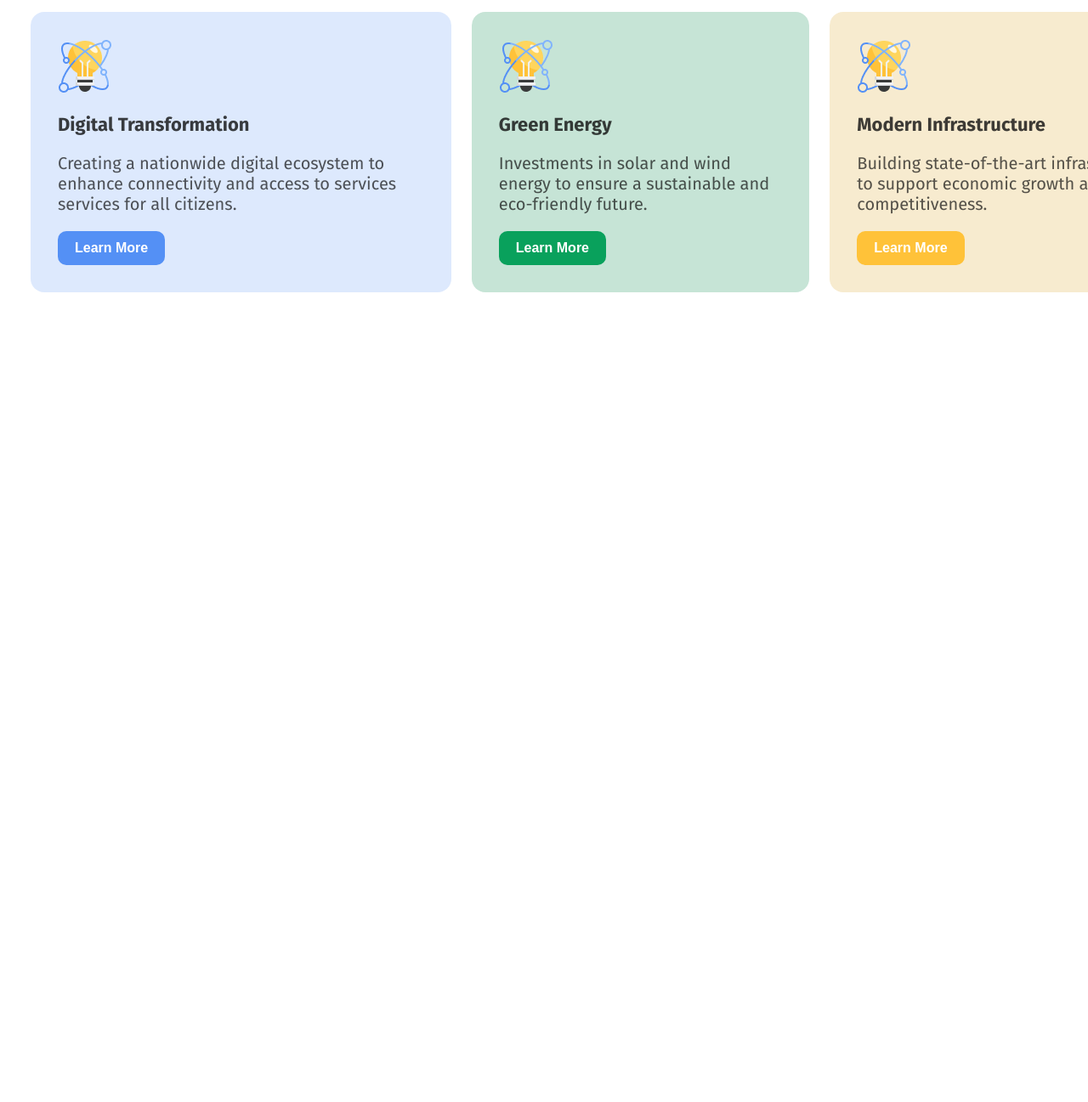
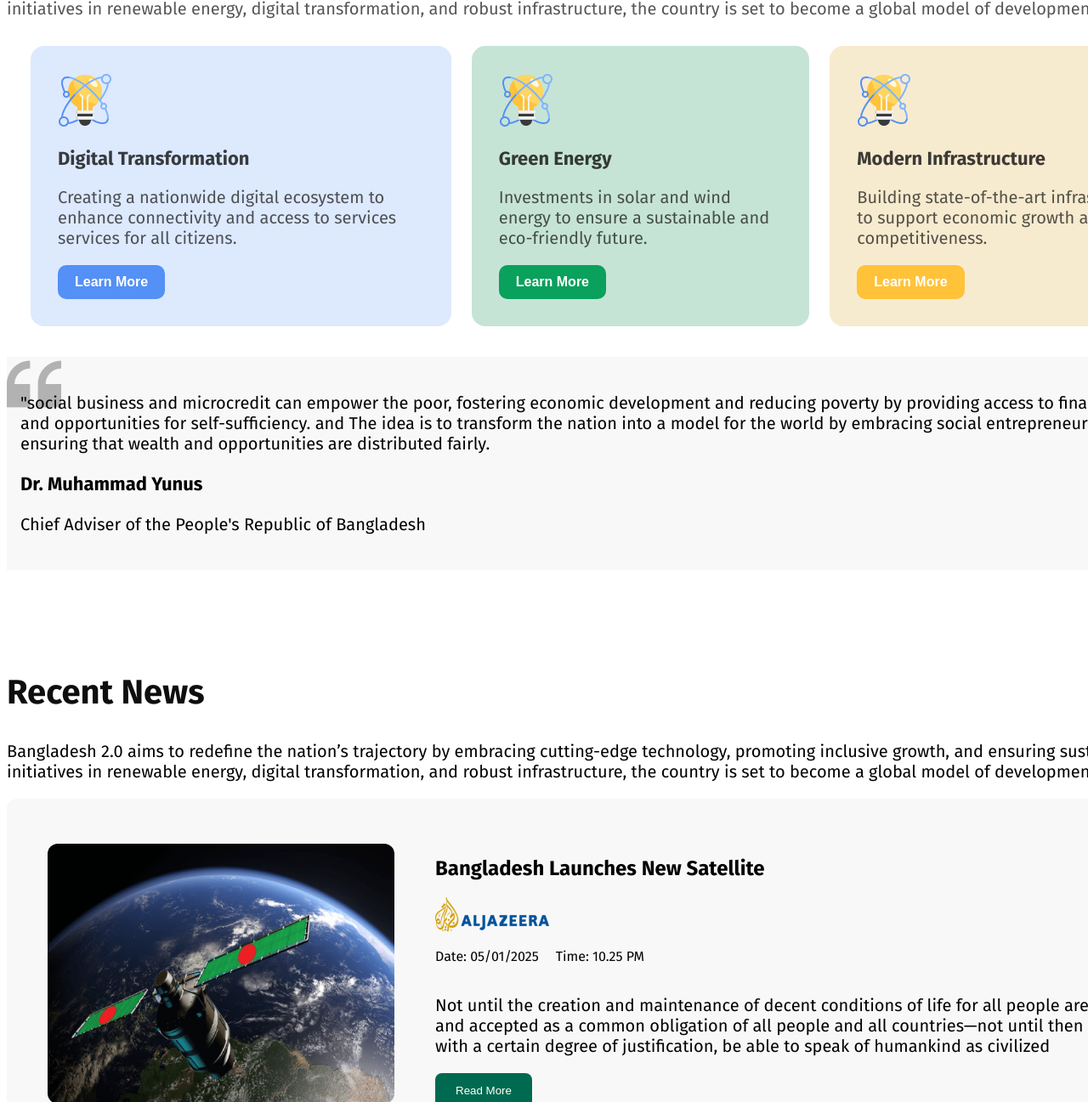
Before and after one commit to samiul-islam-55/my-assignment--01, a plain HTML site: page index.html in a window 1280 px wide. Shown: the part 1503-2800 px from the top of the page at 85% size. Before the commit the page ends 1875 px from the top, so only its background shows below. Drawn offline with Linux system fonts and the light colour scheme.

Commit message:
second description and news section done

```diff
--- a/index.html
+++ b/index.html
@@ -141,6 +141,102 @@
               </button>
             </div>
           </div>
+
+
+          <!-- second description -->
+          <div class="second-part">
+            <p class="second-part-description">
+              "social business and microcredit can empower the poor, fostering economic development and
+              reducing poverty by providing access to financial resources and opportunities for self-sufficiency.
+               and The idea is to transform the nation into a model for the world by embracing social entrepreneurship
+               and ensuring that wealth and opportunities are distributed fairly.
+            </p>
+
+            <h3 class="second-part-title">Dr. Muhammad Yunus</h3>
+
+            <p class="second-part-title-description">
+              Chief Adviser of the People's Republic of Bangladesh
+            </p>
+          </div>
+        </div>
+      </div>
+
+
+       <!-- Recent News section start here -->
+
+
+       <div class="Recent-News">
+        <h2 class="pillars-title">Recent News</h2>
+        <p class="second-part-title-description">
+          Bangladesh 2.0 aims to redefine the nation’s trajectory by embracing
+          cutting-edge technology, promoting inclusive growth, and ensuring
+          sustainability. With initiatives in renewable energy, digital
+          transformation, and robust infrastructure, the country is set to
+          become a global model of development.
+        </p>
+
+        <div class="setalite-container">
+          <div class="setalite-boox">
+            <img class="setalite" src="./assets/satelite.png" alt="" />
+            <div>
+              <h2>Bangladesh Launches New Satellite</h2>
+              <img src="./assets/al-jazeera.png" alt="" />
+              <div class="date">
+                <p class="date-time">Date: 05/01/2025</p>
+                <p>Time: 10.25 PM</p>
+              </div>
+              <p class="setalite-description">
+                Not until the creation and maintenance of decent conditions of
+                life for all people are recognized and accepted as a common
+                obligation of all people and all countries—not until then shall
+                we, with a certain degree of justification, be able to speak of
+                humankind as civilized
+              </p>
+              <button class="setalite-btn">Read More</button>
+            </div>
+          </div>
+
+          <div class="setalite-boox" id="setalite-space">
+            <div>
+              <h2>Bangladesh Launches New Satellite</h2>
+              <img src="./assets/al-jazeera.png" alt="" />
+              <div class="date">
+                <p class="date-time">Date: 05/01/2025</p>
+                <p>Time: 10.25 PM</p>
+              </div>
+              <p class="setalite-description">
+                Not until the creation and maintenance of decent conditions of
+                life for all people are recognized and accepted as a common
+                obligation of all people and all countries—not until then shall
+                we, with a certain degree of justification, be able to speak of
+                humankind as civilized
+              </p>
+              <button class="setalite-btn">Read More</button>
+            </div>
+            <img class="setalite-2" src="./assets/satelite.png" alt="" />
+          </div>
+
+          <div class="setalite-boox">
+            <img class="setalite" src="./assets/satelite.png" alt="" />
+            <div>
+              <h2>Bangladesh Launches New Satellite</h2>
+              <img src="./assets/al-jazeera.png" alt="" />
+              <div class="date">
+                <p class="date-time">Date: 05/01/2025</p>
+                <p>Time: 10.25 PM</p>
+              </div>
+              <p class="setalite-description">
+                Not until the creation and maintenance of decent conditions of
+                life for all people are recognized and accepted as a common
+                obligation of all people and all countries—not until then shall
+                we, with a certain degree of justification, be able to speak of
+                humankind as civilized
+              </p>
+              <button class="setalite-btn">Read More</button>
+            </div>
+          </div>
+        </div>
+      </div>
     </main>
     <footer>
     </footer>
--- a/style.css
+++ b/style.css
@@ -210,3 +210,83 @@ main {
   #future-cart-btn3 {
     background: rgb(255, 194, 57);
   }
+
+
+
+
+  /* second part description */
+
+
+
+.second-part {
+  margin-top: 24px;
+  padding: 22px 16px;
+  background-image: url(./assets/quote-bg.png);
+  background-repeat:no-repeat;
+  background-color: #0e0e0e07;
+}
+
+.second-part-description {
+  font-size: 20px;
+  font-weight: 400;
+}
+
+.second-part-title {
+  font-size: 22px;
+  font-weight: 700;
+}
+
+.second-part-title-description {
+  font-size: 20px;
+  font-weight: 400;
+}
+
+
+
+
+/* Recent News section style start */
+
+.pillars-title{
+  margin-top: 120px;
+}
+
+.setalite-container {
+  border-radius: 12px;
+}
+.setalite {
+  border-radius: 12px;
+  margin-right: 48px;
+}
+.setalite-2 {
+  border-radius: 12px;
+  margin-left: 48px;
+}
+.setalite-boox {
+  display: flex;
+  justify-content: space-between;
+  align-items: center;
+  background-color: #0e0e0e07;
+  border-radius: 12px;
+  padding: 48px;
+}
+.date {
+  display: flex;
+  align-items: center;
+}
+.date-time {
+  margin-right: 20px;
+}
+.setalite-description {
+  font-size: 20px;
+}
+
+.setalite-btn {
+  border-radius: 8px;
+  padding: 13px 24px;
+  color: white;
+  border: none;
+  background: rgb(0, 106, 80);
+}
+#setalite-space {
+  margin: 32px 0px;
+}
```
